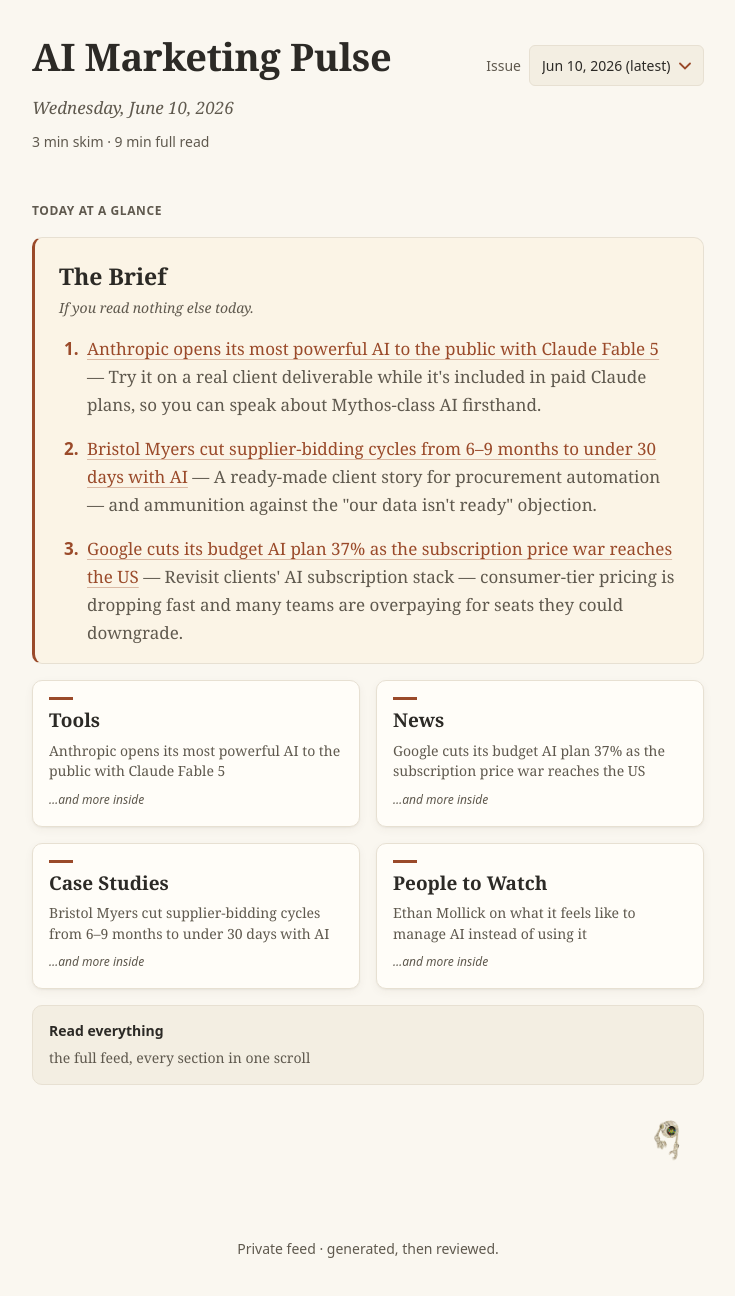
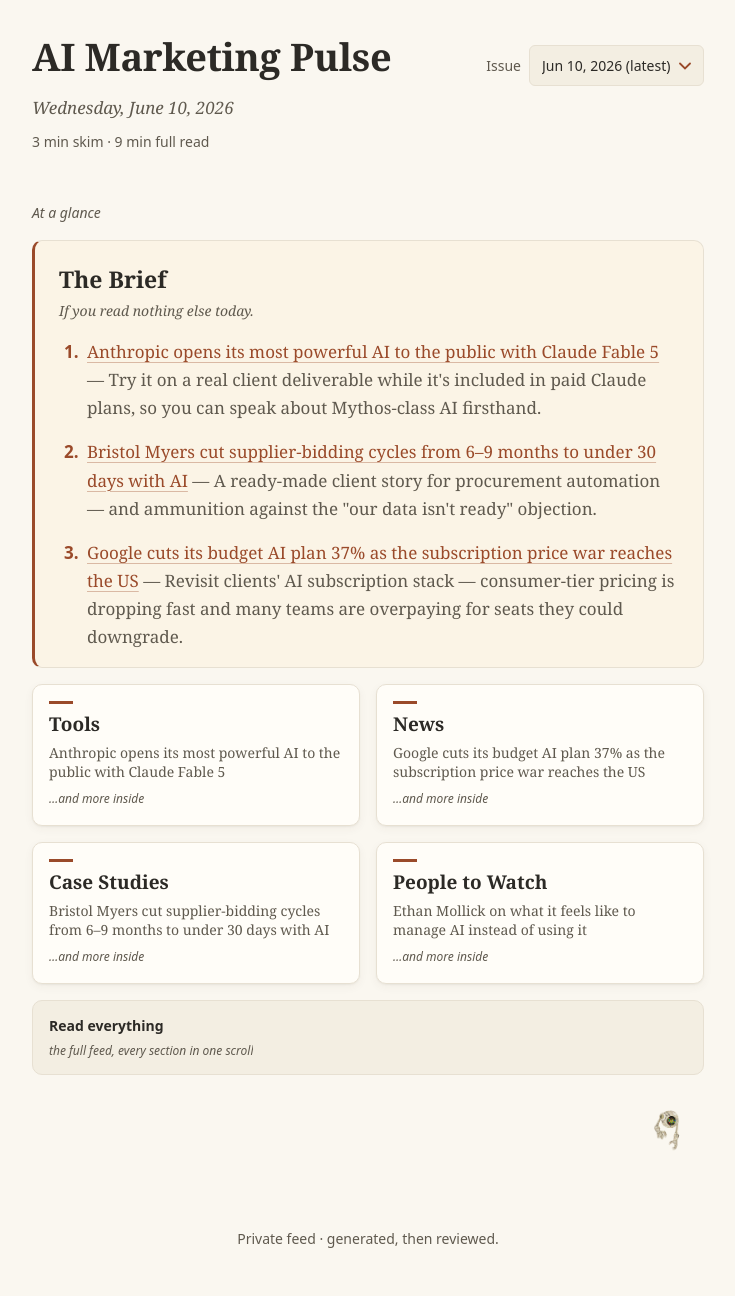
Before and after one commit to amk16/Buddy-System, a React (Vite) app in the folder frontend/: page / in a window 1280 px wide. Shown: the top 1296 px of the page, without its empty margins (272-1007 px from the left). Built offline with nearby package versions, Linux system fonts and the light colour scheme; a web font is replaced by a local one.

Commit message:
fix: buddy-system review round — motion tokens everywhere, quiet glance heading, focus only on real view changes

```diff
--- a/frontend/src/App.tsx
+++ b/frontend/src/App.tsx
@@ -39,7 +39,7 @@
   const glanceHeading = useRef<HTMLHeadingElement | null>(null);
   const sectionHeading = useRef<HTMLHeadingElement | null>(null);
   const briefHeading = useRef<HTMLHeadingElement | null>(null);
-  const firstRender = useRef(true);
+  const prevView = useRef<View>({ mode: "glance" });
 
   // Load the index once; default to the latest issue.
   useEffect(() => {
@@ -83,15 +83,20 @@
   }, [issue]);
 
   // After a view change: remember section visits, reset scroll, move focus to
-  // the new surface's heading (skipped on first render).
+  // the new surface's heading. Focus only moves when the view ACTUALLY changed
+  // — the initial load and issue switches re-set an identical view and must
+  // not paint a focus ring on a fresh page.
   useEffect(() => {
     if (view.mode === "section" && issue) {
       lastVisited.save(issue.id, view.sectionId);
     }
-    if (firstRender.current) {
-      firstRender.current = false;
-      return;
-    }
+    const prev = prevView.current;
+    prevView.current = view;
+    const unchanged =
+      prev.mode === view.mode &&
+      (view.mode !== "section" ||
+        (prev.mode === "section" && prev.sectionId === view.sectionId));
+    if (unchanged) return;
     window.scrollTo(0, 0);
     const target =
       view.mode === "glance"
--- a/frontend/src/components/BuddyCorner.tsx
+++ b/frontend/src/components/BuddyCorner.tsx
@@ -28,7 +28,7 @@
           <button
             type="button"
             className="resume-dismiss"
-            aria-label="Dismiss"
+            aria-label="Dismiss resume suggestion"
             onClick={onDismiss}
           >
             ×
--- a/frontend/src/components/GlanceGrid.tsx
+++ b/frontend/src/components/GlanceGrid.tsx
@@ -23,7 +23,7 @@
   return (
     <div className="glance">
       <h2 className="glance-heading" tabIndex={-1} ref={headingRef}>
-        Today at a glance
+        At a glance
       </h2>
 
       <Brief items={issue.brief} />
--- a/frontend/src/index.css
+++ b/frontend/src/index.css
@@ -201,12 +201,10 @@
   grid-column: 1 / -1;
   margin: 0;
   font-family: var(--font-sans);
-  font-size: var(--fs-xs);
-  font-weight: 600;
-  letter-spacing: 0.05em;
-  text-transform: uppercase;
+  font-size: var(--fs-sm);
+  font-weight: 400;
+  font-style: italic;
   color: var(--ink-soft);
-  outline: none;
 }
 
 .glance .brief {
@@ -227,7 +225,7 @@
   box-shadow: var(--shadow-card);
   padding: var(--sp-4) var(--sp-4) var(--sp-4);
   cursor: pointer;
-  transition: box-shadow 200ms ease;
+  transition: box-shadow var(--motion-md) var(--ease-settle);
 }
 
 .tile:hover {
@@ -254,7 +252,7 @@
 .tile-headline {
   font-family: var(--font-serif);
   font-size: var(--fs-sm);
-  line-height: 1.45;
+  line-height: var(--lh-tight);
   color: var(--ink-soft);
   display: -webkit-box;
   -webkit-line-clamp: 2;
@@ -286,11 +284,19 @@
   font-variation-settings: normal;
 }
 
+/* navigational descriptor, not a content preview */
+.tile-feed .tile-headline {
+  font-family: var(--font-sans);
+  font-size: var(--fs-xs);
+  font-style: italic;
+}
+
 /* ---------- buddy corner ---------- */
 
 .buddy-corner {
   grid-column: 1 / -1;
   display: flex;
+  flex-wrap: wrap;
   align-items: center;
   justify-content: flex-end;
   gap: var(--sp-3);
@@ -463,7 +469,7 @@
   border-radius: var(--radius);
   box-shadow: var(--shadow-card);
   padding: var(--sp-5);
-  transition: box-shadow 200ms ease;
+  transition: box-shadow var(--motion-md) var(--ease-settle);
 }
 
 .card:hover {
@@ -561,7 +567,7 @@
   display: inline-block;
   position: relative;
   top: -1px; /* optical centering against the label x-height */
-  transition: transform 200ms ease;
+  transition: transform var(--motion-md) var(--ease-settle);
 }
 
 .card-toggle[aria-expanded="true"] .chev {
@@ -573,7 +579,7 @@
 .card-detail {
   display: grid;
   grid-template-rows: 0fr;
-  transition: grid-template-rows 220ms ease;
+  transition: grid-template-rows var(--motion-md) var(--ease-settle);
 }
 
 .card-detail[data-open="true"] {
```
